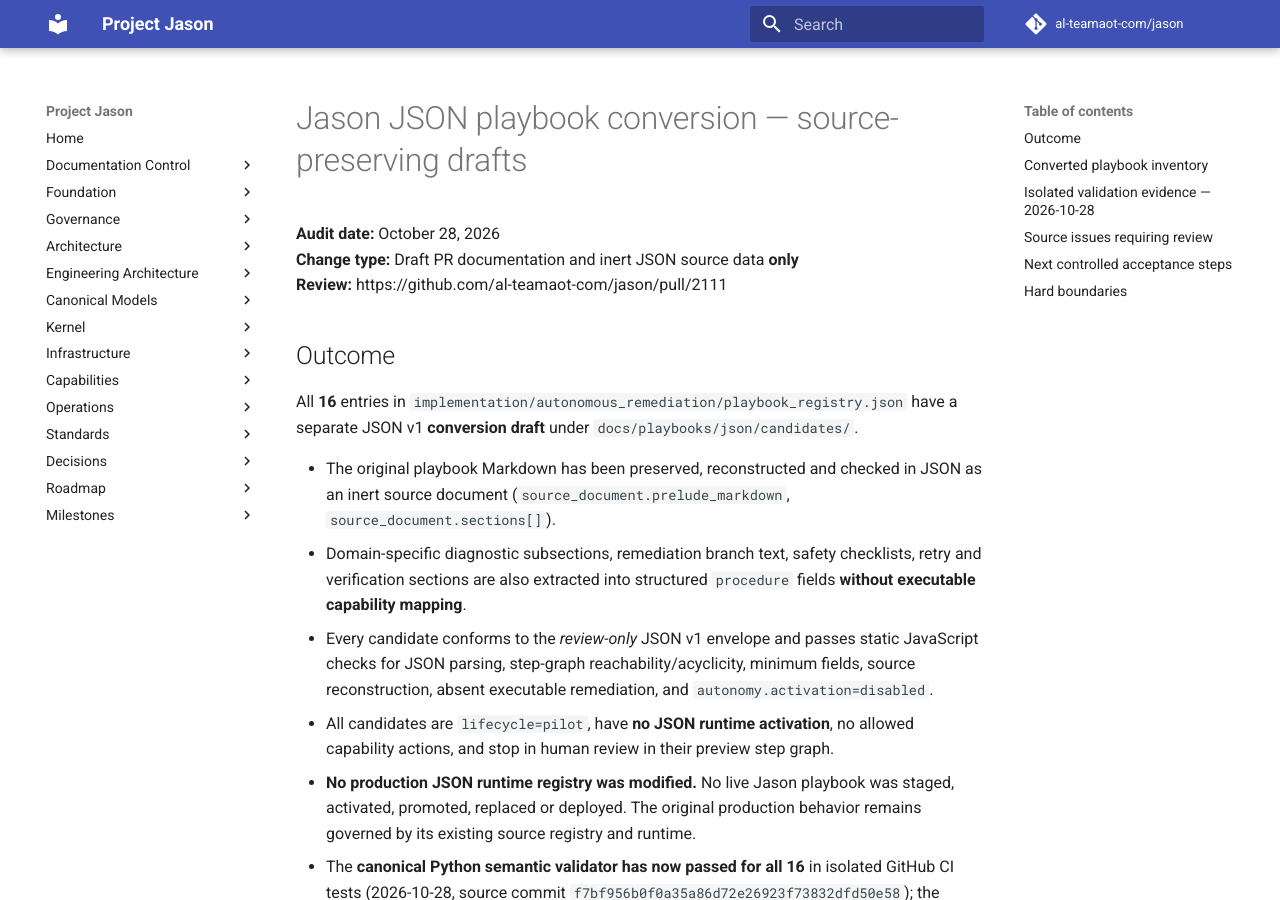
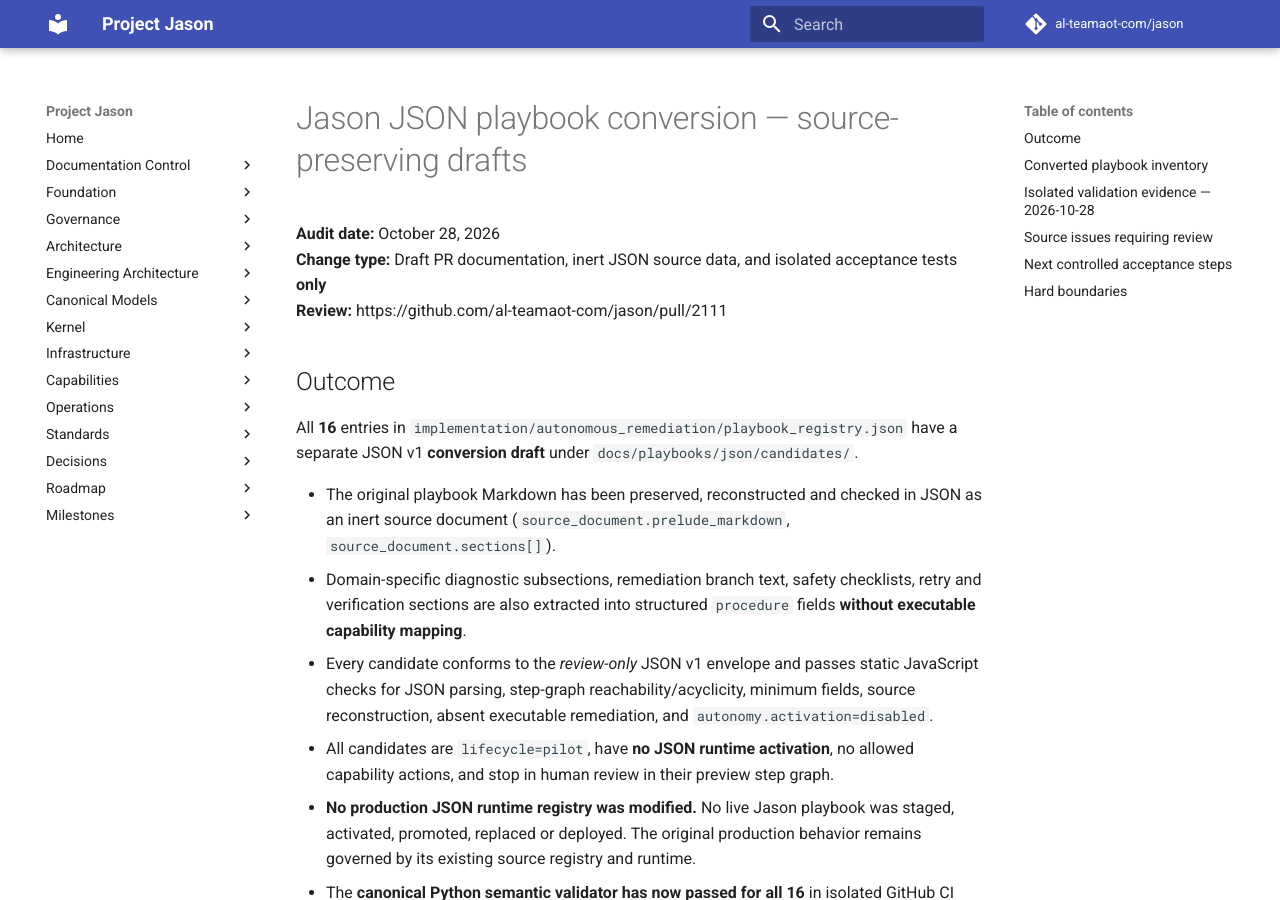
Before and after one commit to al-teamaot-com/jason, an MkDocs documentation site: the page built from docs/playbooks/json/MIGRATION-REVIEW-2026-10-28.md, in a window 1280 px wide and 900 px high. Built offline with MkDocs 1.6.1 and Material for MkDocs 9.7.7, drawn with Linux system fonts in a browser that asks for light colours; comment, search, counter and statistics services are not loaded.

Commit message:
docs(playbooks): classify migration PR as source data plus isolated tests

```diff
--- a/docs/playbooks/json/MIGRATION-REVIEW-2026-10-28.md
+++ b/docs/playbooks/json/MIGRATION-REVIEW-2026-10-28.md
@@ -1,6 +1,6 @@
 # Jason JSON playbook conversion — source-preserving drafts
 **Audit date:** October 28, 2026
-**Change type:** Draft PR documentation and inert JSON source data **only**
+**Change type:** Draft PR documentation, inert JSON source data, and isolated acceptance tests **only**
 **Review:** https://github.com/al-teamaot-com/jason/pull/2111
 
 ## Outcome
```
